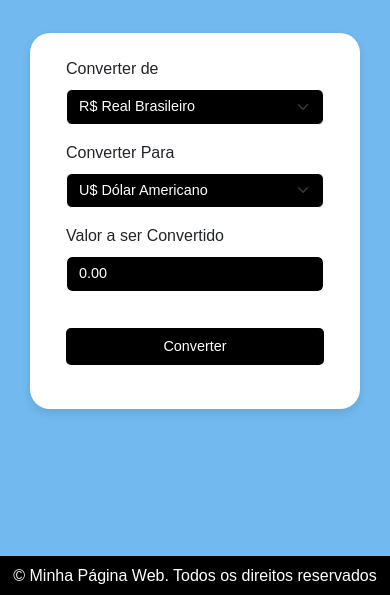
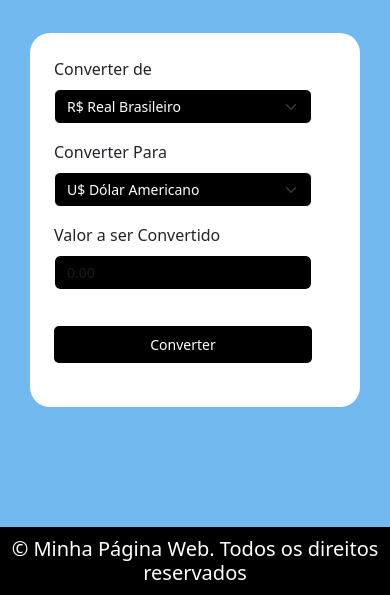
Before and after one commit to Joaorx7/TempestConvert, a plain HTML site: page index.html in a window 390 px wide. Shown: the part 249-844 px from the top of the page. Drawn offline with nearby package versions, Linux system fonts and the light colour scheme.

Commit message:
Update style.css

```diff
--- a/css/style.css
+++ b/css/style.css
@@ -1,17 +1,5 @@
-* {
-    margin: 0; /* Remove a margem padrão de todos os elementos */
-    padding: 0; /* Remove o preenchimento padrão de todos os elementos */
-    box-sizing: border-box; /* Inclui o preenchimento e as bordas no cálculo do tamanho total do elemento */
-}
-
 body {
-    font-family: Arial, sans-serif; /* Define a fonte usada no corpo da página */
     background-color: #71B9EE; /* Define a cor de fundo como azul claro */
-    display: flex; /* Utiliza flexbox para o layout */
-    flex-direction: column; /* Organiza os elementos dentro do body de forma vertical */
-    min-height: 100vh; /* Define a altura mínima do body para 100% da altura da tela */
-    padding: 0; /* Remove o preenchimento do body */
-    margin: 0; /* Remove a margem do body */
 }
 
 header {
@@ -25,7 +13,6 @@ header {
     position: fixed; /* O header fica fixo no topo da tela */
     top: 0; /* Define a posição do header no topo da tela */
     left: 0; /* Define a posição do header à esquerda da tela */
-    z-index: 10; /* Coloca o header acima de outros elementos */
 }
 
 .nuvem {
@@ -52,7 +39,7 @@ h2 {
 .titulo {
     text-align: center; /* Centraliza o título */
     margin-top: 40px; /* Adiciona uma margem de 40px acima do título */
-    font-size: 3rem; /* Define o tamanho da fonte como 3rem (relativo ao tamanho da fonte base) */
+    font-size: 48px; /* Define o tamanho da fonte como 48px */
     color: white; /* Define a cor do texto como branco */
     font-family: 'Serif', serif; /* Define a fonte do título como uma fonte serifada */
 }
@@ -61,28 +48,10 @@ h2 {
     max-width: 100%; /* Define que a largura máxima do conteúdo será 100% */
     width: 600px; /* Define que a largura do conteúdo será 100% */
     background-color: white; /* Define o fundo do conteúdo como branco */
-    padding: 2rem; /* Adiciona um preenchimento de 2rem ao redor do conteúdo */
+    padding: 32px; /* Adiciona um preenchimento de 32px ao redor do conteúdo */
     border-radius: 20px; /* Adiciona bordas arredondadas de 20px no conteúdo */
     display: flex; /* Utiliza flexbox para o layout */
-    flex-direction: column; /* Organiza os itens de forma vertical */
-    align-items: center; /* Alinha os itens no centro */
-    justify-content: center; /* Centraliza o conteúdo verticalmente */
     margin-top: 20px; /* Adiciona um espaço de 20px acima do conteúdo */
-    box-shadow: 0 4px 10px rgba(0, 0, 0, 0.1); /* Adiciona sombra sutil ao redor do conteúdo */
-}
-
-.input-group {
-    display: flex; /* Utiliza flexbox para o layout do grupo de entradas */
-    flex-direction: column; /* Organiza os elementos de forma vertical */
-    width: 100%; /* Define que o grupo de entradas ocupará 100% da largura */
-    margin-bottom: 15px; /* Adiciona um espaço de 15px abaixo do grupo de entradas */
-}
-
-.input-group .form-select,
-.input-group .form-control {
-    border-radius: 10px; /* Adiciona bordas arredondadas aos campos de entrada */
-    margin-bottom: 10px; /* Adiciona um espaço de 10px abaixo dos campos */
-    width: 100%; /* Os campos de entrada ocuparão 100% da largura do grupo */
 }
 
 footer {
@@ -95,11 +64,10 @@ footer {
     bottom: 0; /* Posiciona o rodapé no fundo da tela */
     left: 0; /* Alinha o rodapé à esquerda da tela */
     right: 0; /* Alinha o rodapé à direita da tela */
-
 }
 
 footer h4 {
-    font-size: 1rem; /* Define o tamanho da fonte do h4 no rodapé */
+    font-size: 20px; /* Define o tamanho da fonte do h4 no rodapé */
     margin: 0; /* Remove a margem do h4 no rodapé */
 }
 
@@ -107,17 +75,7 @@ footer h4 {
     background-color: black; /* Define o fundo dos campos como preto */
     color: white; /* Define a cor do texto nos campos como branco */
     border: 1px solid white; /* Adiciona uma borda branca aos campos */
-    font-size: 1rem; /* Define o tamanho da fonte dos campos como 1rem */
-}
-
-.form-control::placeholder, .form-select option {
-    color: white; /* Define a cor do texto dos placeholders e das opções como branco */
-}
-
-.form-select {
-    -webkit-appearance: none; /* Remove o estilo padrão do select no Safari */
-    -moz-appearance: none; /* Remove o estilo padrão do select no Firefox */
-    appearance: none; /* Remove o estilo padrão do select nos navegadores modernos */
+    font-size: 16px; /* Define o tamanho da fonte dos campos como 16px */
 }
 
 #converter {
@@ -126,7 +84,7 @@ footer h4 {
     border: none; /* Remove a borda do botão */
     padding: 12px 20px; /* Adiciona preenchimento de 12px em cima/baixo e 20px nas laterais */
     margin: 20px auto; /* Adiciona margem acima e abaixo, e centraliza horizontalmente */
-    font-size: 1.2rem; /* Define o tamanho da fonte no botão como 1.2rem */
+    font-size: 19px; /* Define o tamanho da fonte no botão como 19px */
     text-align: center; /* Centraliza o texto dentro do botão */
     border-radius: 5px; /* Adiciona bordas arredondadas de 5px ao botão */
     display: block; /* Faz o botão ser um bloco */
@@ -141,30 +99,30 @@ footer h4 {
     padding: 15px; /* Adiciona 15px de preenchimento ao redor do resultado */
     text-align: center; /* Centraliza o texto dentro do resultado */
     border-radius: 10px; /* Adiciona bordas arredondadas de 10px ao resultado */
-    font-size: 1.2rem; /* Define o tamanho da fonte do resultado como 1.2rem */
+    font-size: 19px; /* Define o tamanho da fonte do resultado como 19px */
     width: 100%; /* Faz o resultado ocupar 100% da largura disponível */
     max-width: 400px; /* Define a largura máxima do resultado como 400px */
     margin: 0 auto; /* Centraliza o resultado horizontalmente */
     display: none; /* Inicialmente, o resultado está escondido */
 }
 
-/* Estilos para telas menores */
+/* Estilos Celulares */
 @media (max-width: 768px) {
     .titulo {
-        font-size: 2.5rem; /* Reduz o tamanho da fonte do título em telas menores */
+        font-size: 40px; /* Reduz o tamanho da fonte do título em telas menores */
     }
 
     .conteudo {
-        padding: 1.5rem; /* Reduz o preenchimento do conteúdo em telas menores */
+        padding: 24px; /* Reduz o preenchimento do conteúdo em telas menores */
     }
 
     #converter {
-        font-size: 1rem; /* Reduz o tamanho da fonte do botão em telas menores */
+        font-size: 16px; /* Reduz o tamanho da fonte do botão em telas menores */
         padding: 10px; /* Reduz o preenchimento do botão em telas menores */
     }
 
     .form-control, .form-select {
-        font-size: 1rem; /* Reduz o tamanho da fonte dos campos em telas menores */
+        font-size: 16px; /* Reduz o tamanho da fonte dos campos em telas menores */
     }
 
     .principal {
@@ -178,16 +136,16 @@ footer h4 {
     }
 
     .titulo {
-        font-size: 2rem; /* Reduz ainda mais o tamanho do título em telas pequenas */
+        font-size: 32px; /* Reduz ainda mais o tamanho do título em telas pequenas */
     }
 
     #converter {
-        font-size: 0.9rem; /* Reduz ainda mais o tamanho da fonte do botão em telas muito pequenas */
+        font-size: 14px; /* Reduz ainda mais o tamanho da fonte do botão em telas muito pequenas */
         padding: 8px; /* Reduz ainda mais o preenchimento do botão em telas pequenas */
     }
 
     .form-control, .form-select {
-        font-size: 0.9rem; /* Reduz ainda mais o tamanho da fonte dos campos em telas pequenas */
+        font-size: 14px; /* Reduz ainda mais o tamanho da fonte dos campos em telas pequenas */
     }
 
     .principal {
```
